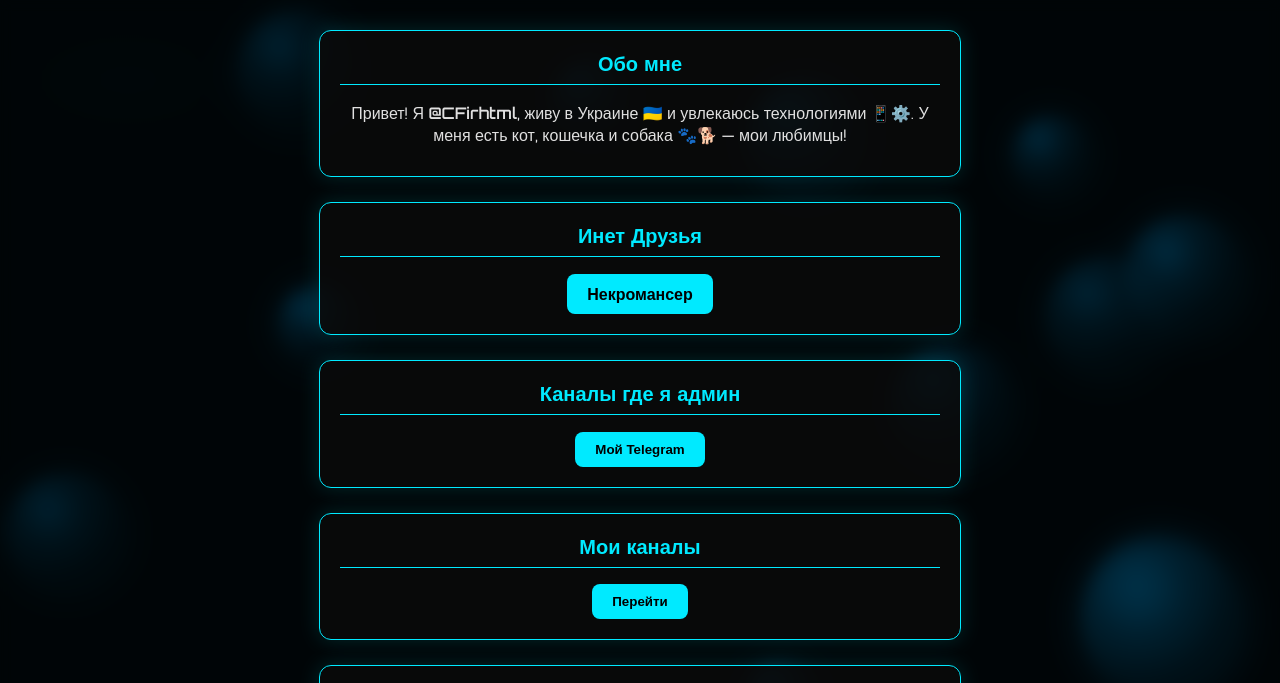
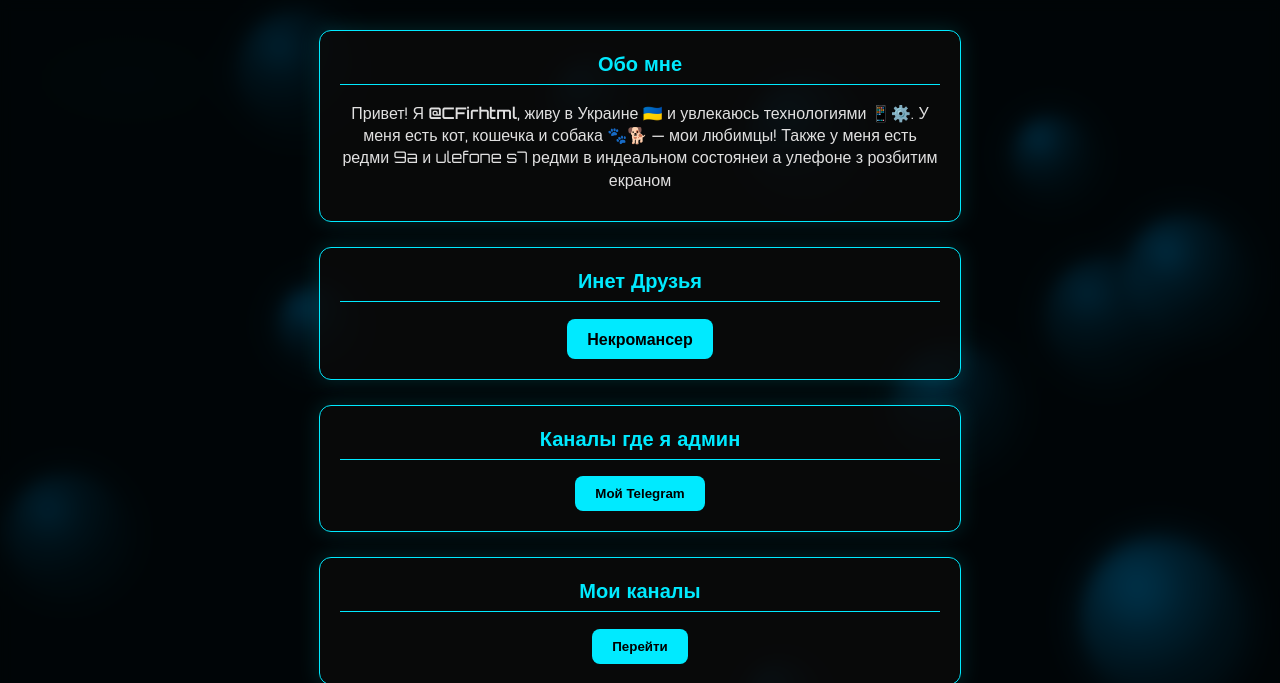
Before and after one commit to Eldacgithah/Eksa, a plain HTML site: page index.html in a window 1280 px wide. Shown: the top 683 px of the page. Drawn offline with Linux system fonts and the light colour scheme.

Commit message:
Update index.html

```diff
--- a/index.html
+++ b/index.html
@@ -97,7 +97,8 @@ button:hover, .friend-link:hover {
 <div class="window">
     <h2>Обо мне</h2>
     <p>Привет! Я <strong>@CFirhtml</strong>, живу в Украине 🇺🇦 и увлекаюсь технологиями 📱⚙️.
-    У меня есть кот, кошечка и собака 🐾🐕 — мои любимцы!</p>
+    У меня есть кот, кошечка и собака 🐾🐕 — мои любимцы!
+Также у меня есть редми 9a и ulefone s7 редми в индеальном состоянеи а улефоне з розбитим екраном</p>
 </div>
 <div class="window">
     <h2>Инет Друзья</h2>
```
